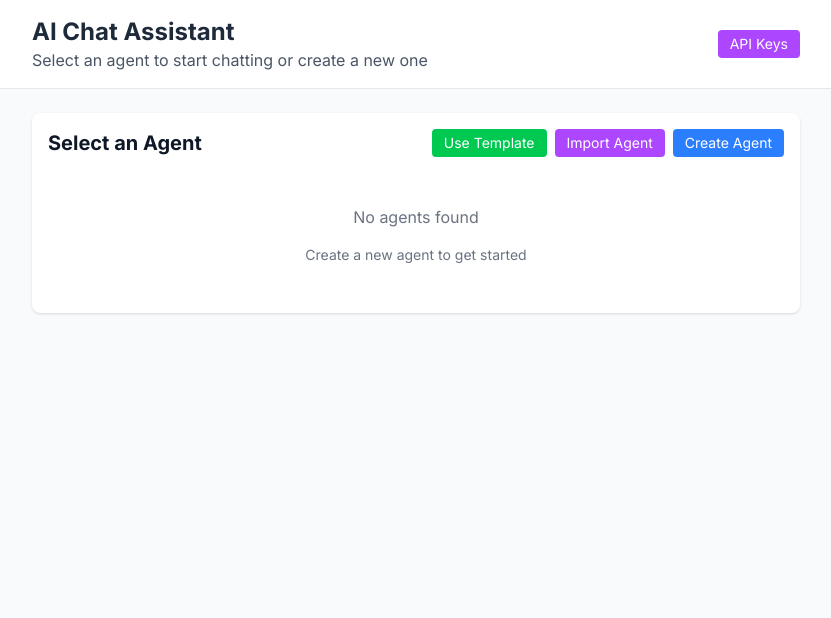
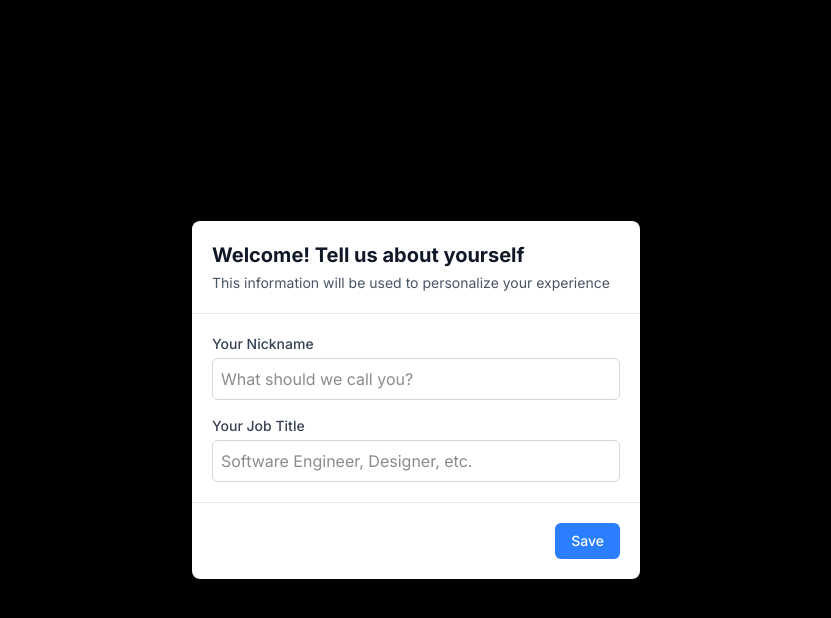
Before and after one commit to DucDuong97/your-agents, a Next.js app: page /home in a window 1280 px wide. Shown: the top 618 px of the page, without its empty margins (224-1055 px from the left). Built offline with nearby package versions, Linux system fonts and the light colour scheme.

Commit message:
acquire user info to enhance the system prompt

```diff
--- a/src/app/home/page.tsx
+++ b/src/app/home/page.tsx
@@ -6,9 +6,11 @@ import AgentSelector from '@/components/chat/AgentSelector';
 import { ChatAgent, agentDB } from '@/lib/db';
 import GlobalSettingsModal from '@/components/chat/GlobalSettingsModal';
 import { getGlobalConfig, saveGlobalConfig } from '@/lib/storage';
+import UserInfoModal from '@/components/UserInfoModal';
 
 interface HomeState {
   showGlobalSettingsModal: boolean;
+  showUserInfoModal: boolean;
   neededProviders: {
     openai: boolean;
     openrouter: boolean;
@@ -20,6 +22,7 @@ export default function HomePage() {
 
   const [state, setState] = useState<HomeState>({
     showGlobalSettingsModal: false,
+    showUserInfoModal: false,
     neededProviders: {
       openai: false,
       openrouter: false
@@ -29,12 +32,20 @@ export default function HomePage() {
   const [globalConfig, setGlobalConfig] = useState(getGlobalConfig());
 
   const handleGlobalSettingsSubmit = (config: { openrouterApiKey: string; openaiApiKey: string }) => {
-    saveGlobalConfig(config);
-    setGlobalConfig(config);
+    const newConfig = { ...globalConfig, ...config };
+    saveGlobalConfig(newConfig);
+    setGlobalConfig(newConfig);
     setState(prevState => ({
       ...prevState,
       showGlobalSettingsModal: false,
     }));
+  };
+
+  const handleUserInfoSubmit = (data: { userNickname: string; userJobTitle: string }) => {
+    const newConfig = { ...globalConfig, ...data };
+    saveGlobalConfig(newConfig);
+    setGlobalConfig(newConfig);
+    setState(prevState => ({ ...prevState, showUserInfoModal: false }));
   };
 
   // Check if API keys are configured and which providers are needed
@@ -64,6 +75,16 @@ export default function HomePage() {
     };
 
     checkApiKeysAndProviders();
+
+    // Check if user info is set
+    const checkUserInfo = () => {
+      const { userNickname, userJobTitle } = getGlobalConfig();
+      if (!userNickname || !userJobTitle) {
+        setState(prevState => ({ ...prevState, showUserInfoModal: true }));
+      }
+    };
+
+    checkUserInfo();
   }, []);
 
   const handleSelectAgent = (agent: ChatAgent) => {
@@ -130,6 +151,13 @@ export default function HomePage() {
           neededProviders={state.neededProviders}
         />
       )}
+
+      {state.showUserInfoModal && (
+        <UserInfoModal
+          initialValues={globalConfig}
+          onSubmit={handleUserInfoSubmit}
+        />
+      )}
     </main>
   );
 }
--- a/src/app/sessions/[sessionId]/page.tsx
+++ b/src/app/sessions/[sessionId]/page.tsx
@@ -179,18 +179,35 @@ export default function SessionPage() {
     reset();
 
     try {
-      // Convert messages to API format
-      const apiMessages: ApiMessage[] = [
-        {
-          role: 'system',
-          content: state.selectedAgent.oneShotExample
-            ? `${state.selectedAgent.systemPrompt}\n\n${state.selectedAgent.oneShotExample}`
-            : state.selectedAgent.systemPrompt
-        },
-      ];
+      // Convert API messages from the current chat
+      const apiMessages: ApiMessage[] = [];
 
-      // Add user and assistant messages with proper format
+      // Get user information from global config
+      const { userNickname, userJobTitle } = getGlobalConfig();
+
+      // Add the system prompt first
+      const systemPrompt = state.selectedAgent.oneShotExample
+        ? `${state.selectedAgent.systemPrompt}\n\n${state.selectedAgent.oneShotExample}`
+        : state.selectedAgent.systemPrompt;
+      let enhancedSystemPrompt = systemPrompt;
+
+      // Add user information to the system prompt if available
+      if (userNickname && userJobTitle) {
+        const userInfoPrompt = `\n\nYou are chatting with ${userNickname}, who works as a ${userJobTitle}.`;
+        enhancedSystemPrompt = `${systemPrompt}${userInfoPrompt}`;
+      }
+
+      apiMessages.push({
+        role: 'system',
+        content: enhancedSystemPrompt
+      });
+
+      // Add the chat history
       for (const msg of updatedMessages) {
+        // Skip system messages as we already added our enhanced system prompt
+        if (msg.role === 'system') continue;
+
+        // Handle messages with images
         if (msg.rawContent && msg.role === 'user') {
           // If the message has structured content (for images), use it
           apiMessages.push({
--- /dev/null
+++ b/src/components/UserInfoModal.tsx
@@ -0,0 +1,88 @@
+import React from 'react';
+import { useForm } from 'react-hook-form';
+
+interface UserInfoModalProps {
+  onSubmit: (data: { userNickname: string; userJobTitle: string }) => void;
+  onClose?: () => void;
+  initialValues?: {
+    userNickname?: string;
+    userJobTitle?: string;
+  };
+}
+
+interface UserInfoFormValues {
+  userNickname: string;
+  userJobTitle: string;
+}
+
+export default function UserInfoModal({
+  onSubmit,
+  initialValues = {}
+}: UserInfoModalProps) {
+  const { register, handleSubmit, formState: { errors } } = useForm<UserInfoFormValues>({
+    defaultValues: {
+      userNickname: initialValues.userNickname || '',
+      userJobTitle: initialValues.userJobTitle || '',
+    }
+  });
+
+  const onFormSubmit = (data: UserInfoFormValues) => {
+    onSubmit(data);
+  };
+
+  return (
+    <div className="fixed inset-0 bg-black bg-opacity-50 flex items-center justify-center p-4 z-50">
+      <div className="bg-white dark:bg-gray-800 rounded-lg shadow-xl w-full max-w-md">
+        <div className="p-5 border-b border-gray-200 dark:border-gray-700">
+          <h2 className="text-xl font-bold text-gray-900 dark:text-white">
+            Welcome! Tell us about yourself
+          </h2>
+          <p className="text-sm text-gray-600 dark:text-gray-400 mt-1">
+            This information will be used to personalize your experience
+          </p>
+        </div>
+
+        <form onSubmit={handleSubmit(onFormSubmit)}>
+          <div className="p-5 space-y-4">
+            <div>
+              <label className="block text-sm font-medium text-gray-700 dark:text-gray-300 mb-1">
+                Your Nickname
+              </label>
+              <input
+                {...register('userNickname', { required: 'Nickname is required' })}
+                className="w-full p-2 border border-gray-300 dark:border-gray-600 rounded-md focus:ring-blue-500 focus:border-blue-500 dark:bg-gray-700 dark:text-white"
+                placeholder="What should we call you?"
+              />
+              {errors.userNickname && (
+                <p className="mt-1 text-sm text-red-600">{errors.userNickname.message}</p>
+              )}
+            </div>
+
+            <div>
+              <label className="block text-sm font-medium text-gray-700 dark:text-gray-300 mb-1">
+                Your Job Title
+              </label>
+              <input
+                {...register('userJobTitle', { required: 'Job title is required' })}
+                className="w-full p-2 border border-gray-300 dark:border-gray-600 rounded-md focus:ring-blue-500 focus:border-blue-500 dark:bg-gray-700 dark:text-white"
+                placeholder="Software Engineer, Designer, etc."
+              />
+              {errors.userJobTitle && (
+                <p className="mt-1 text-sm text-red-600">{errors.userJobTitle.message}</p>
+              )}
+            </div>
+          </div>
+
+          <div className="p-5 border-t border-gray-200 dark:border-gray-700 flex justify-end">
+            <button
+              type="submit"
+              className="px-4 py-2 text-sm font-medium text-white bg-blue-500 hover:bg-blue-600 rounded-md"
+            >
+              Save
+            </button>
+          </div>
+        </form>
+      </div>
+    </div>
+  );
+}
--- a/src/lib/storage.ts
+++ b/src/lib/storage.ts
@@ -3,13 +3,15 @@ import { GlobalConfig } from './types';
 // Global Configuration Storage
 export const getGlobalConfig = (): GlobalConfig => {
   if (typeof window === 'undefined') {
-    return { openrouterApiKey: '', openaiApiKey: '' };
+    return { openrouterApiKey: '', openaiApiKey: '', userNickname: '', userJobTitle: '' };
   }
 
   const openrouterApiKey = localStorage.getItem('openrouter_api_key') || '';
   const openaiApiKey = localStorage.getItem('openai_api_key') || '';
+  const userNickname = localStorage.getItem('user_nickname') || '';
+  const userJobTitle = localStorage.getItem('user_job_title') || '';
 
-  return { openrouterApiKey, openaiApiKey };
+  return { openrouterApiKey, openaiApiKey, userNickname, userJobTitle };
 };
 
 export const saveGlobalConfig = (config: GlobalConfig): void => {
@@ -17,4 +19,12 @@ export const saveGlobalConfig = (config: GlobalConfig): void => {
 
   localStorage.setItem('openrouter_api_key', config.openrouterApiKey);
   localStorage.setItem('openai_api_key', config.openaiApiKey);
+
+  if (config.userNickname !== undefined) {
+    localStorage.setItem('user_nickname', config.userNickname);
+  }
+
+  if (config.userJobTitle !== undefined) {
+    localStorage.setItem('user_job_title', config.userJobTitle);
+  }
 };
--- a/src/lib/types.ts
+++ b/src/lib/types.ts
@@ -1,4 +1,6 @@
 export interface GlobalConfig {
   openrouterApiKey: string;
   openaiApiKey: string;
+  userNickname?: string;
+  userJobTitle?: string;
 }
```
